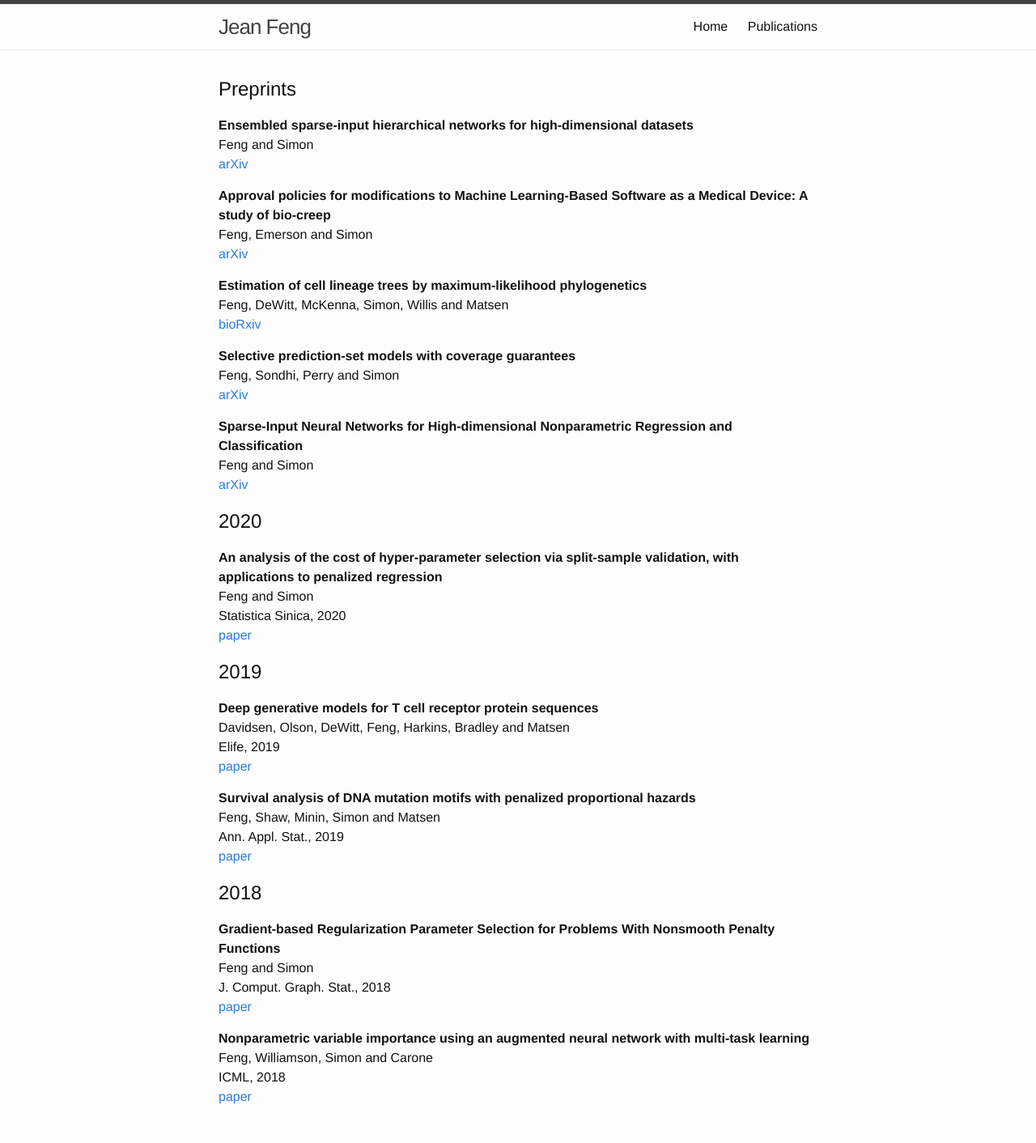
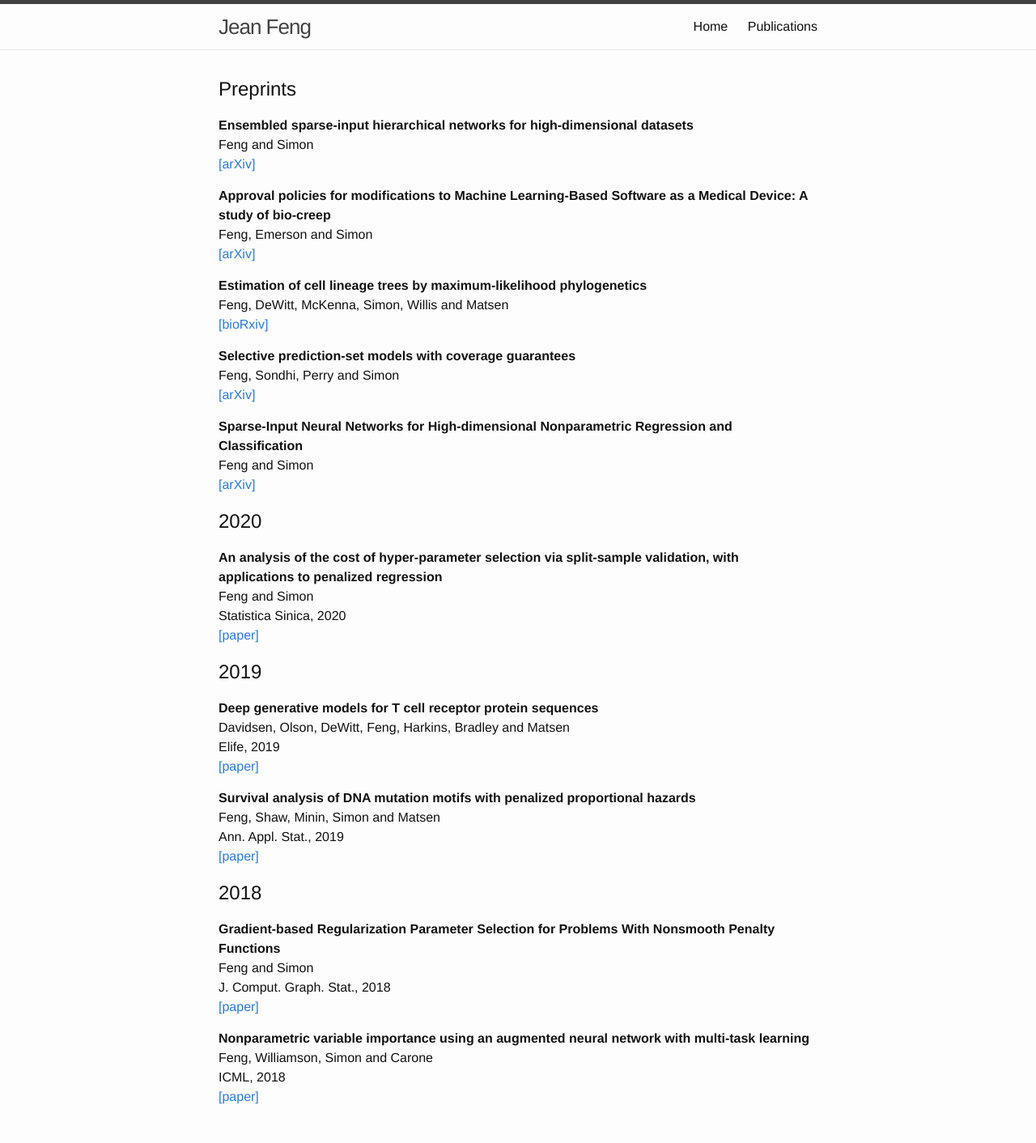
Before and after one commit to jjfeng/jjfeng.github.io, a Jekyll site: the page built from publications.md, in a window 1280 px wide. Shown: the whole page at 81% size. Built offline with Jekyll 4.4.1, drawn with Linux system fonts in a browser that asks for light colours.

Commit message:
update pubs

```diff
--- a/publications.md
+++ b/publications.md
@@ -6,48 +6,48 @@ title: Publications
 ## Preprints
 **Ensembled sparse-input hierarchical networks for high-dimensional datasets**<br />
 Feng and Simon<br />
-[arXiv](http://arxiv.org/abs/2005.04834)
+[\[arXiv\]](http://arxiv.org/abs/2005.04834)
 
 **Approval policies for modifications to Machine Learning-Based Software as a Medical Device: A study of bio-creep**<br />
 Feng, Emerson and Simon<br />
-[arXiv](http://arxiv.org/abs/1912.12413)
+[\[arXiv\]](http://arxiv.org/abs/1912.12413)
 
 **Estimation of cell lineage trees by maximum-likelihood phylogenetics**<br />
 Feng, DeWitt, McKenna, Simon, Willis and Matsen<br />
-[bioRxiv](https://www.biorxiv.org/content/10.1101/595215v1.full)
+[\[bioRxiv\]](https://www.biorxiv.org/content/10.1101/595215v1.full)
 
 **Selective prediction-set models with coverage guarantees**<br />
 Feng, Sondhi, Perry and Simon<br />
-[arXiv](http://arxiv.org/abs/1906.05473)
+[\[arXiv\]](http://arxiv.org/abs/1906.05473)
 
 **Sparse-Input Neural Networks for High-dimensional Nonparametric Regression and Classification**<br />
 Feng and Simon<br />
-[arXiv](http://arxiv.org/abs/1711.07592)
+[\[arXiv\]](http://arxiv.org/abs/1711.07592)
 
 ## 2020
 **An analysis of the cost of hyper-parameter selection via split-sample validation, with applications to penalized regression**<br />
 Feng and Simon<br />
 Statistica Sinica, 2020<br />
-[paper](http://www3.stat.sinica.edu.tw/ss_newpaper/SS-2017-0310_na.pdf)
+[\[paper\]](http://www3.stat.sinica.edu.tw/ss_newpaper/SS-2017-0310_na.pdf)
 
 ## 2019
 **Deep generative models for T cell receptor protein sequences**<br />
 Davidsen, Olson, DeWitt, Feng, Harkins, Bradley and Matsen<br />
 Elife, 2019<br />
-[paper](http://dx.doi.org/10.7554/eLife.46935)
+[\[paper\]](http://dx.doi.org/10.7554/eLife.46935)
 
 **Survival analysis of DNA mutation motifs with penalized proportional hazards**<br />
 Feng, Shaw, Minin, Simon and Matsen<br />
 Ann. Appl. Stat., 2019<br />
-[paper](https://projecteuclid.org/euclid.aoas/1560758446)
+[\[paper\]](https://projecteuclid.org/euclid.aoas/1560758446)
 
 ## 2018
 **Gradient-based Regularization Parameter Selection for Problems With Nonsmooth Penalty Functions**<br />
 Feng and Simon<br />
 J. Comput. Graph. Stat., 2018<br />
-[paper](https://doi.org/10.1080/10618600.2017.1390470)
+[\[paper\]](https://doi.org/10.1080/10618600.2017.1390470)
 
 **Nonparametric variable importance using an augmented neural network with multi-task learning**<br />
 Feng, Williamson, Simon and Carone<br />
 ICML, 2018<br />
-[paper](http://proceedings.mlr.press/v80/feng18a.html)
+[\[paper\]](http://proceedings.mlr.press/v80/feng18a.html)
```
